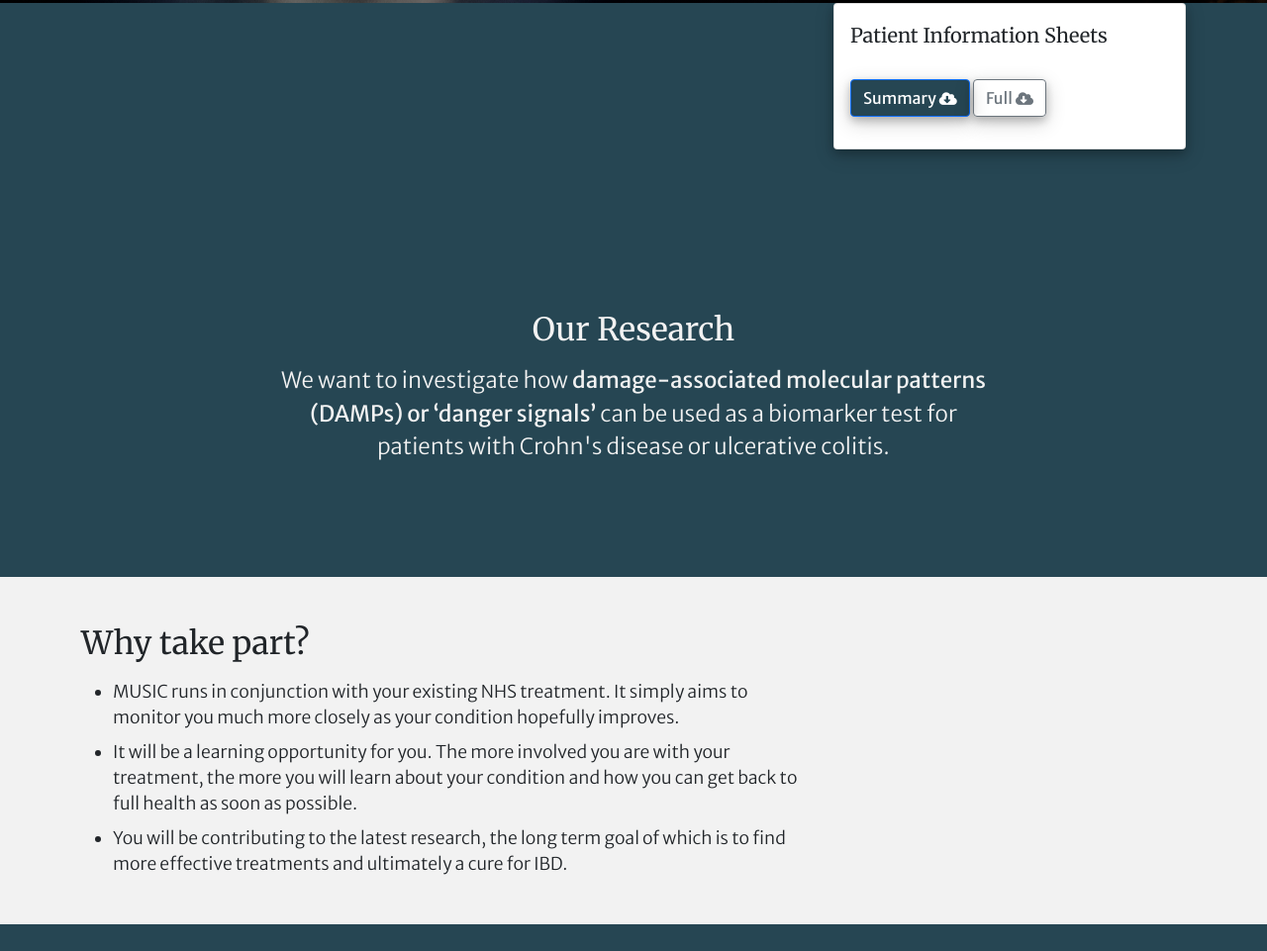
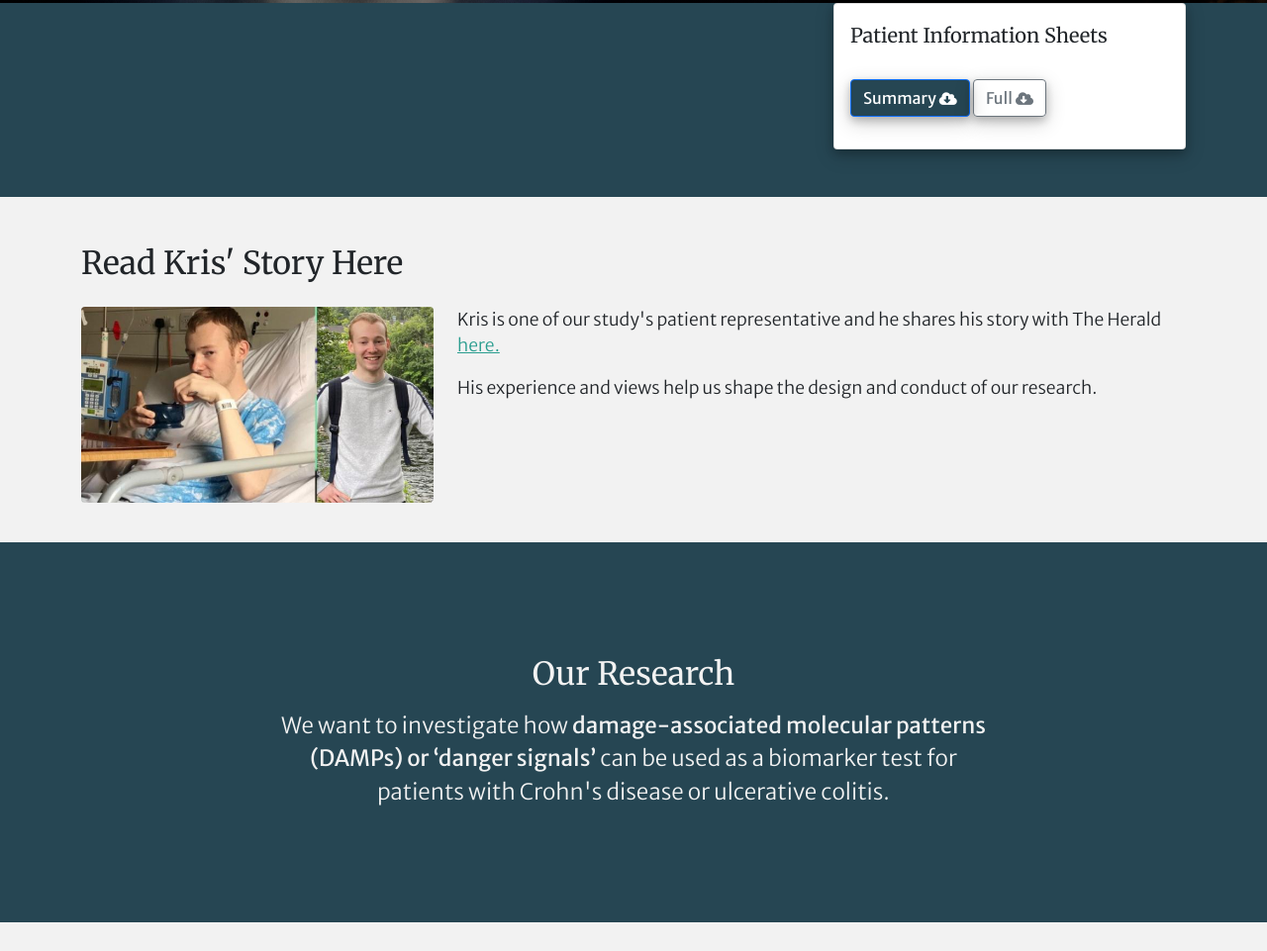
Before and after one commit to shaunchuah/music_website, a plain HTML site: page index.html in a window 1280 px wide. Shown: the part 797-1758 px from the top of the page at 99% size. Drawn offline with nearby package versions, Linux system fonts and the light colour scheme.

Commit message:
feat: add kris' story in

```diff
--- a/index.html
+++ b/index.html
@@ -131,6 +131,31 @@
                                                 class="fas fa-cloud-download-alt"></i></a>
                                     </p>
                                 </div>
+                            </div>
+                        </div>
+                    </div>
+                </div>
+            </section>
+
+            <section id="story">
+                <div class="container-fluid style3">
+                    <div class="container">
+                        <div class="row mb-2">
+                            <div class="col-md-8">
+                                <h2>Read Kris' Story Here</h2>
+
+
+
+                            </div>
+                        </div>
+                        <div class="row">
+                            <div class="col-md-4 mb-2">
+                            <img src="images/story.jpg" class="rounded image fit" alt="kris' story" />
+                            </div>
+                            <div class="col-md-8">
+                               <p>Kris is one of our study's patient representative and he shares his story with The Herald
+                               <a href="https://www.heraldscotland.com/news/19159021.crohns-disease-ordeal-edinburgh-student-thought-food-poisoning/" target="_blank" rel="noopener">here.</a></p>
+                               <p>His experience and views help us shape the design and conduct of our research.</p>
                             </div>
                         </div>
                     </div>
```
Also changed, not shown: images/story.jpg (added).
